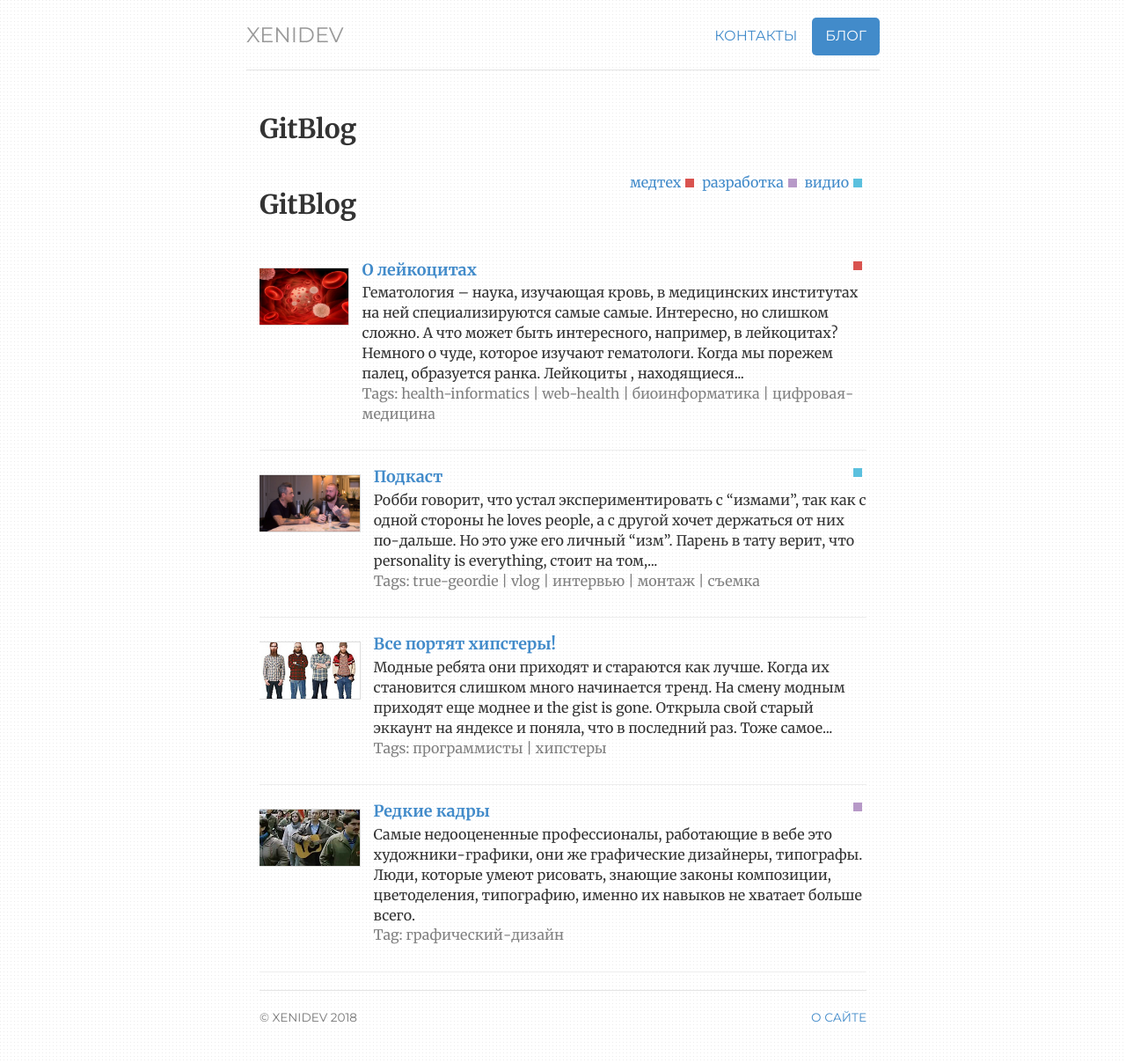
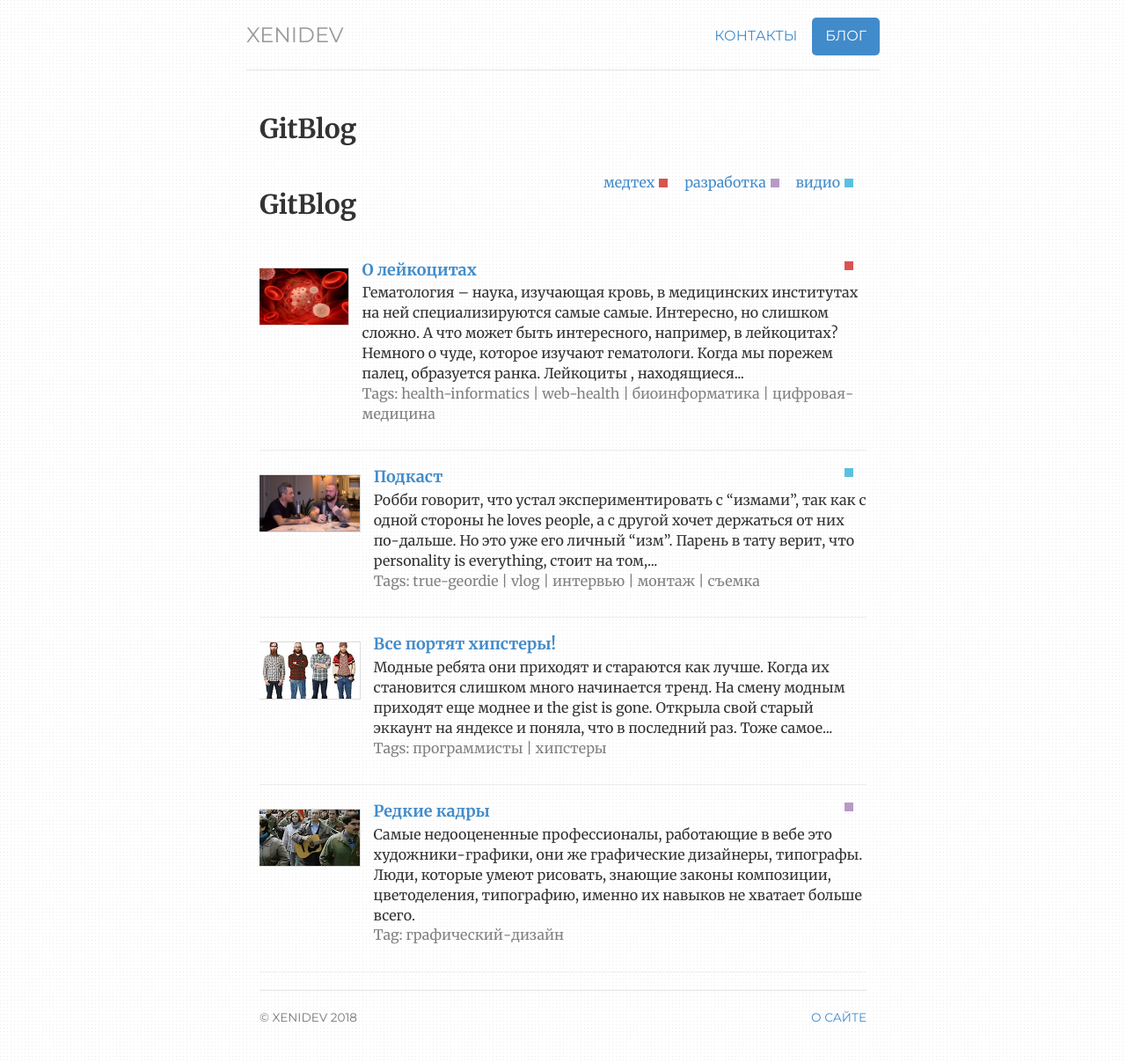
Before and after one commit to ValeraS/xenidev.github.io, a Jekyll site: the page built from notes/index.html, in a window 1280 px wide. Shown: the whole page at 88% size. Built offline with Jekyll 4.4.1, drawn with Linux system fonts in a browser that asks for light colours.

Commit message:
Update style.css

```diff
--- a/css/style.css
+++ b/css/style.css
@@ -473,7 +473,7 @@ html, body{
 .badge-category-medtech {
     width: 10px;
     height: 10px;
-    margin-right: 5px;
+    margin-right: 15px;
     display: inline-block;
 	color: transparent;
 	    margin-left: 5px;
@@ -484,7 +484,7 @@ html, body{
 .badge-category-video {
     width: 10px;
     height: 10px;
-    margin-right: 5px;
+    margin-right: 15px;
     display: inline-block;
 	color: transparent;
 	    margin-left: 5px;
@@ -495,7 +495,7 @@ html, body{
 .badge-category-razrabotka {
     width: 10px;
     height: 10px;
-    margin-right: 5px;
+    margin-right: 15px;
     display: inline-block;
 	color: transparent;
 
```
